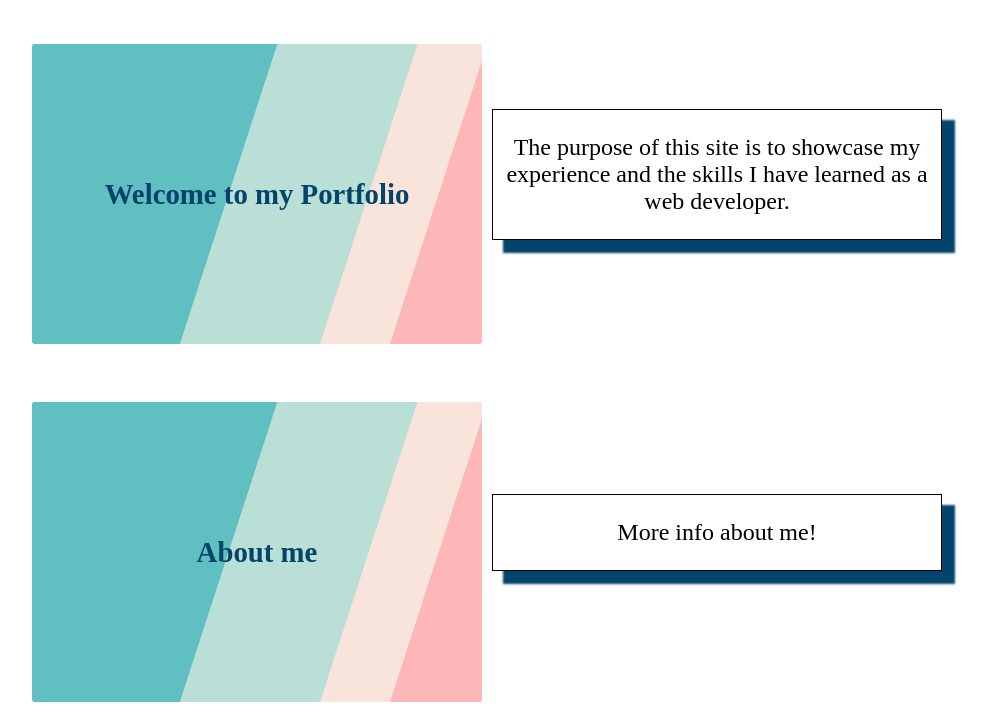
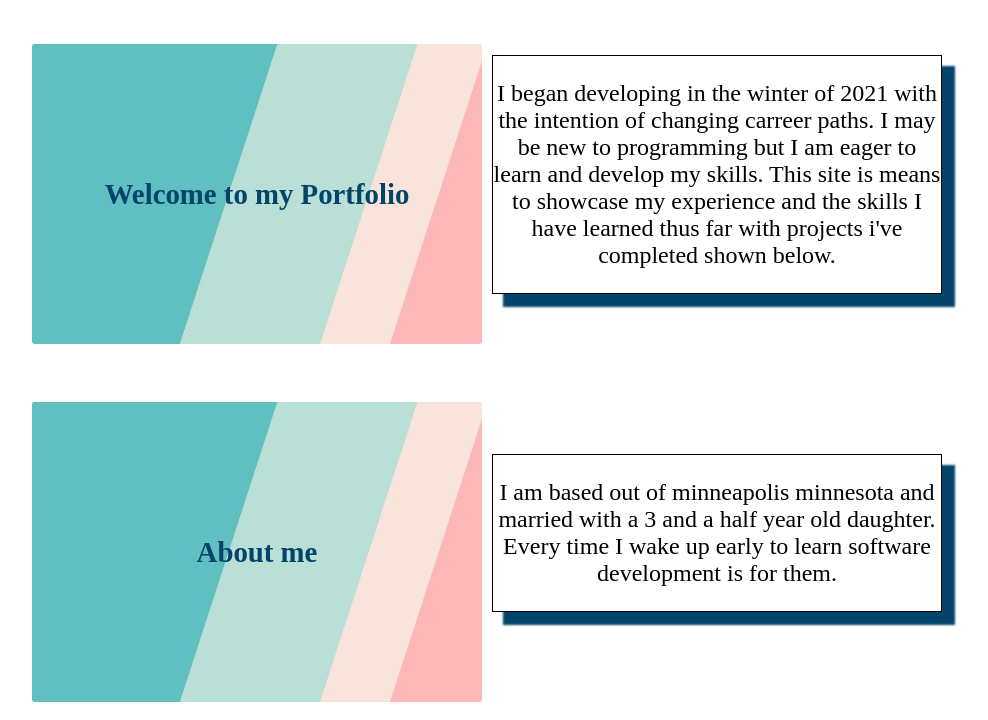
Before and after one commit to SeanHaugen/Portfolio, a Jekyll site: the page Introduction/index.html, which Jekyll copies as it is, in a window 1280 px wide and 900 px high, scrolled down 355 px, cut to the strip 180-900 px from the top of the window. Shown: the whole strip, without its empty margins (158-1146 px from the left). Built offline with Jekyll 4.4.1, drawn with Linux system fonts in a browser that asks for light colours; nearby versions of some CDN libraries.

Commit message:
Update index.html

```diff
--- a/Introduction/index.html
+++ b/Introduction/index.html
@@ -61,15 +61,15 @@
                         <h2>About me</h2>
                     </div>
                     <div class="back">
-                        <p>My Name is Sean Haugen. I am a junior front end engineer. I have experience developing HTML, CSS, & Javascript. Though I am new to programming  I am  eager to learn and develop my skills.</p>
+                        <p>Outside of programming I enjoy reading, playing games, and spending time with my family.</p>
                     </div>
                 </div>
             </div>
             <div class="more-intro">
-                <p>The purpose of this site is to showcase my experience and the skills I have learned as a web developer.</p>
+                <p> I began developing in the winter of 2021 with the intention of changing carreer paths. I may be new to programming but I am  eager to learn and develop my skills. This site is means to showcase my experience and the skills I have learned thus far with projects i've completed shown below.</p>
             </div>
             <div class="more-about">
-                <p>More info about me!</p>
+             <p>I am based out of minneapolis minnesota and married with a 3 and a half year old daughter. Every time I wake up early to learn software development is for them.</p>
             </div>
         </section>
         <section class="my-project-container">
```
